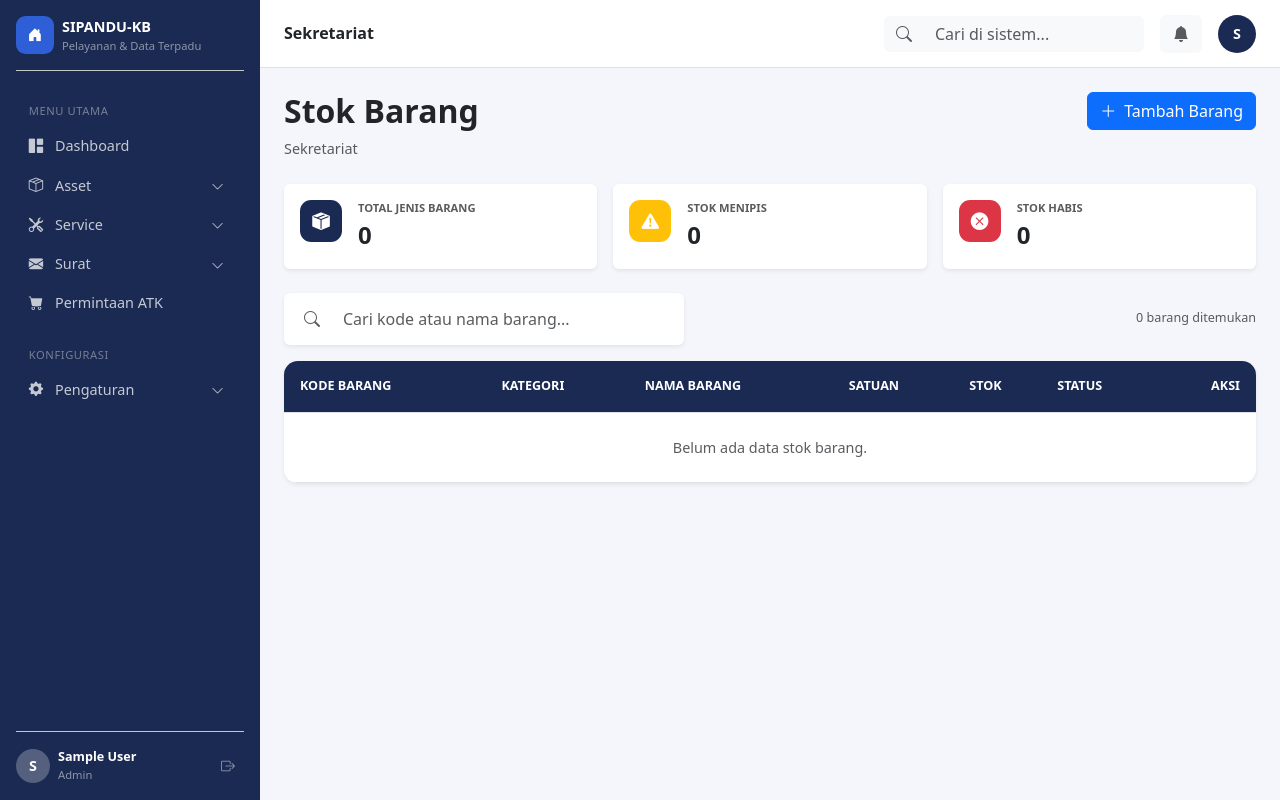
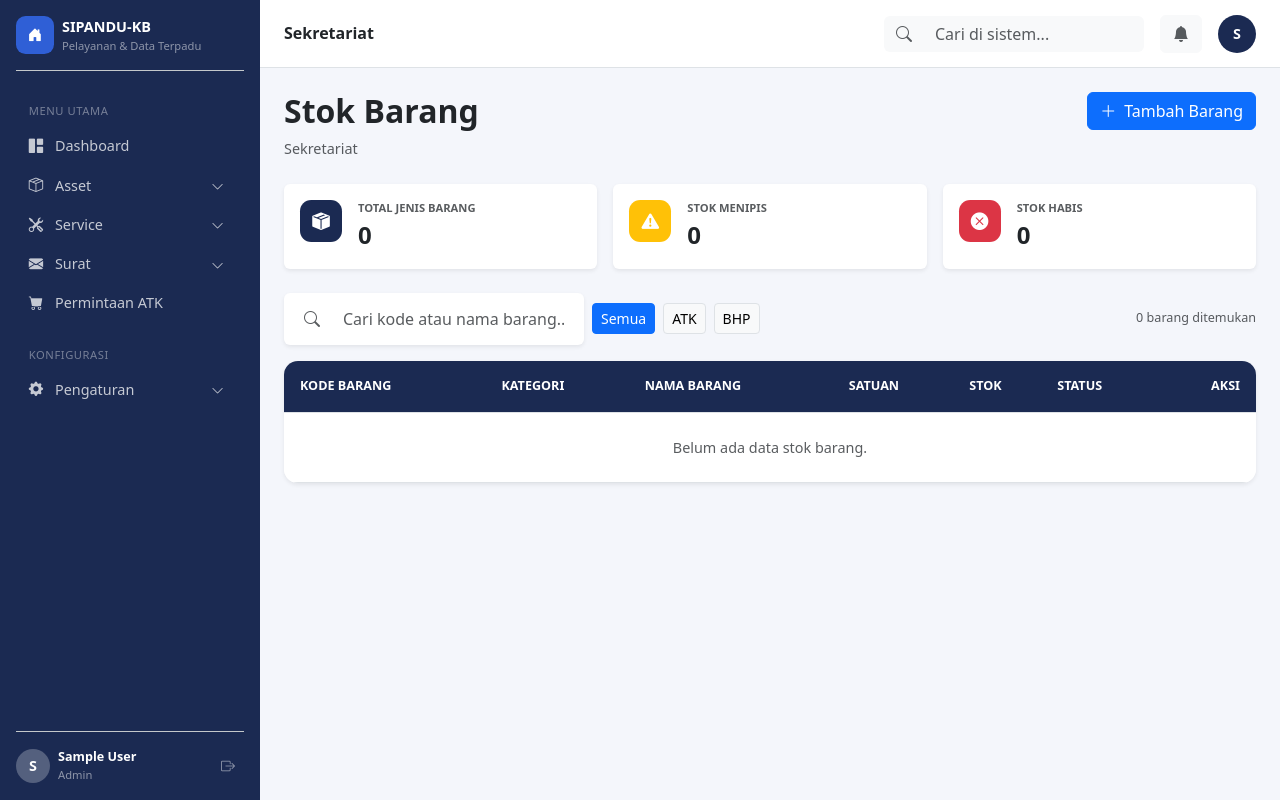
Before and after one commit to AhmadGhozi/Website-SIPANDU, a Django app: page /databarang/stok-unit/ in a window 1280 px wide. Run offline with Django 5.2, Linux system fonts and the light colour scheme; a user stored in the database is signed in; tables that the repository leaves empty hold one stand-in row (values such as "Sample post").

Commit message:
Update kasubag menjadi Kasubbag pada dashboard kasubag & Tambah filter kategori pada stok barang balai/bidang sama seperti data barang umum/admin

```diff
--- a/databarang/views.py
+++ b/databarang/views.py
@@ -127,7 +127,11 @@ def stok_unit_list(request):
         return redirect('dashboard')
 
     query = request.GET.get('q', '')
+    kategori = request.GET.get('kategori', '')
     daftar_stok = StokUnit.objects.filter(unit_kerja=unit_kerja)
+
+    if kategori:
+        daftar_stok = daftar_stok.filter(kategori=kategori)
 
     if query:
         daftar_stok = daftar_stok.filter(
@@ -137,10 +141,11 @@ def stok_unit_list(request):
     context = {
         'daftar_stok': daftar_stok,
         'query': query,
+        'kategori_aktif': kategori,
         'unit_kerja': unit_kerja,
-        'total_barang': daftar_stok.count(),
-        'total_menipis': daftar_stok.filter(stok__gt=0, stok__lte=5).count(),
-        'total_habis': daftar_stok.filter(stok=0).count(),
+        'total_barang': StokUnit.objects.filter(unit_kerja=unit_kerja).count(),
+        'total_menipis': StokUnit.objects.filter(unit_kerja=unit_kerja, stok__gt=0, stok__lte=5).count(),
+        'total_habis': StokUnit.objects.filter(unit_kerja=unit_kerja, stok=0).count(),
     }
     return render(request, 'databarang/stok_unit_list.html', context)
 
--- a/templates/base.html
+++ b/templates/base.html
@@ -340,7 +340,7 @@
                         <i class="bi bi-envelope-fill me-2"></i> Surat
                         <i class="bi bi-chevron-down float-end small mt-1"></i>
                     </a>
-                    <div class="collapse submenu" id="menuSurat">
+                    <div class="collapse submenu {% if 'nota-dinas' in request.path or 'lembar-disposisi' in request.path or 'surat-masuk' in request.path or 'surat-keluar' in request.path %}show{% endif %}" id="menuSurat">
                         <ul class="nav flex-column">
                             <li class="nav-item"><a href="#" class="nav-link">Nota Dinas</a></li>
                             <li class="nav-item"><a href="#" class="nav-link">Lembar Disposisi</a></li>
--- a/templates/dashboard_kasubag.html
+++ b/templates/dashboard_kasubag.html
@@ -6,7 +6,7 @@
 {% block content %}
 
 <div class="mb-4">
-    <h2 class="fw-bold">Dashboard Kasubag Umum</h2>
+    <h2 class="fw-bold">Dashboard Kasubbag Umum</h2>
     <p class="text-muted mb-0">{% now "l, d F Y" %}</p>
 </div>
 
--- a/templates/databarang/stok_unit_list.html
+++ b/templates/databarang/stok_unit_list.html
@@ -52,14 +52,29 @@
 </div>
 
 <form method="get" class="d-flex justify-content-between align-items-center flex-wrap gap-2 mb-3">
-    <div class="card border-0 shadow-sm" style="max-width: 400px; width: 100%;">
-        <div class="card-body p-2">
-            <div class="input-group">
-                <span class="input-group-text bg-white border-0"><i class="bi bi-search text-muted"></i></span>
-                <input type="text" name="q" value="{{ query }}" class="form-control border-0" placeholder="Cari kode atau nama barang...">
+    <div class="d-flex align-items-center gap-2">
+        <div class="card border-0 shadow-sm" style="max-width: 300px; width: 100%;">
+            <div class="card-body p-2">
+                <div class="input-group">
+                    <span class="input-group-text bg-white border-0"><i class="bi bi-search text-muted"></i></span>
+                    <input type="text" name="q" value="{{ query }}" class="form-control border-0" placeholder="Cari kode atau nama barang...">
+                </div>
             </div>
         </div>
+
+        <div class="d-flex gap-2 flex-shrink-0">
+            <button type="submit" name="kategori" value="" class="btn btn-sm {% if not kategori_aktif %}btn-primary{% else %}btn-light border{% endif %}">
+                Semua
+            </button>
+            <button type="submit" name="kategori" value="atk" class="btn btn-sm {% if kategori_aktif == 'atk' %}btn-primary{% else %}btn-light border{% endif %}">
+                ATK
+            </button>
+            <button type="submit" name="kategori" value="bhp" class="btn btn-sm {% if kategori_aktif == 'bhp' %}btn-primary{% else %}btn-light border{% endif %}">
+                BHP
+            </button>
+        </div>
     </div>
+
     <div class="d-flex align-items-center gap-3">
         {% if messages %}
             {% for message in messages %}
--- a/templates/persuratan/surat_keluar_list.html
+++ b/templates/persuratan/surat_keluar_list.html
@@ -50,16 +50,16 @@
                     <td>{{ surat.tanggal_surat|date:"d M Y" }}</td>
                     <td class="text-end pe-3">
                         <a href="{% url 'persuratan:surat_keluar_detail' surat.pk %}" class="btn btn-sm btn-light border">
-                            <i class="bi bi-eye"></i> Lihat
+                            <i class="bi bi-eye"></i>
                         </a>
                         <a href="{% url 'persuratan:surat_keluar_update' surat.pk %}" class="btn btn-sm btn-light border">
-                            <i class="bi bi-pencil"></i> Edit
+                            <i class="bi bi-pencil"></i>
                         </a>
                         <button type="button" class="btn btn-sm btn-outline-danger"
                                 data-bs-toggle="modal" data-bs-target="#modalHapusSurat"
                                 data-nama="{{ surat.nomor_surat }}"
                                 data-url="{% url 'persuratan:surat_keluar_delete' surat.pk %}">
-                            <i class="bi bi-trash"></i> Hapus
+                            <i class="bi bi-trash"></i>
                         </button>
                     </td>
                 </tr>
--- a/templates/persuratan/surat_masuk_list.html
+++ b/templates/persuratan/surat_masuk_list.html
@@ -50,16 +50,16 @@
                     <td>{{ surat.tanggal_diterima|date:"d M Y" }}</td>
                     <td class="text-end pe-3">
                         <a href="{% url 'persuratan:surat_masuk_detail' surat.pk %}" class="btn btn-sm btn-light border">
-                            <i class="bi bi-eye"></i> Lihat
+                            <i class="bi bi-eye"></i>
                         </a>
                         <a href="{% url 'persuratan:surat_masuk_update' surat.pk %}" class="btn btn-sm btn-light border">
-                            <i class="bi bi-pencil"></i> Edit
+                            <i class="bi bi-pencil"></i>
                         </a>
                         <button type="button" class="btn btn-sm btn-outline-danger"
                                 data-bs-toggle="modal" data-bs-target="#modalHapusSurat"
                                 data-nama="{{ surat.nomor_surat }}"
                                 data-url="{% url 'persuratan:surat_masuk_delete' surat.pk %}">
-                            <i class="bi bi-trash"></i> Hapus
+                            <i class="bi bi-trash"></i>
                         </button>
                     </td>
                 </tr>
--- a/templates/registration/login.html
+++ b/templates/registration/login.html
@@ -159,7 +159,7 @@
                 </div>
                 <div>
                     <div class="fw-bold fs-5">SIPANDU</div>
-                    <div class="small text-white-50">Sistem Informasi Terpadu</div>
+                    <div class="small text-white-50">Sistem Pelayanan & Data Terpadu</div>
                 </div>
             </div>
         </div>
@@ -185,7 +185,7 @@
         </div>
 
         <div class="small text-white-50" style="position: relative; z-index: 2;">
-            © {% now "Y" %} SIPANDU · Kementerian / Instansi Pemerintah
+            © {% now "Y" %} SIPANDU · Instansi Pemerintah Kota Samarinda
         </div>
     </div>
 
```
